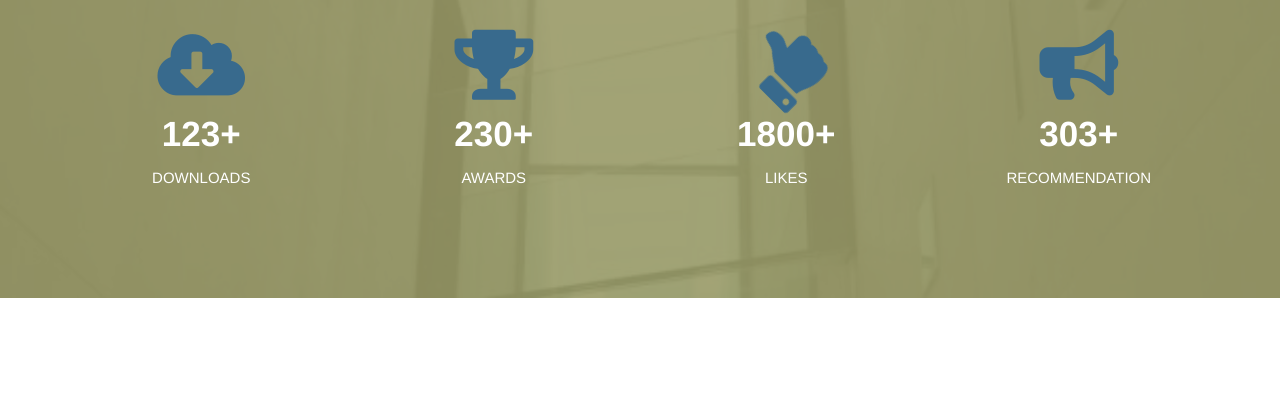
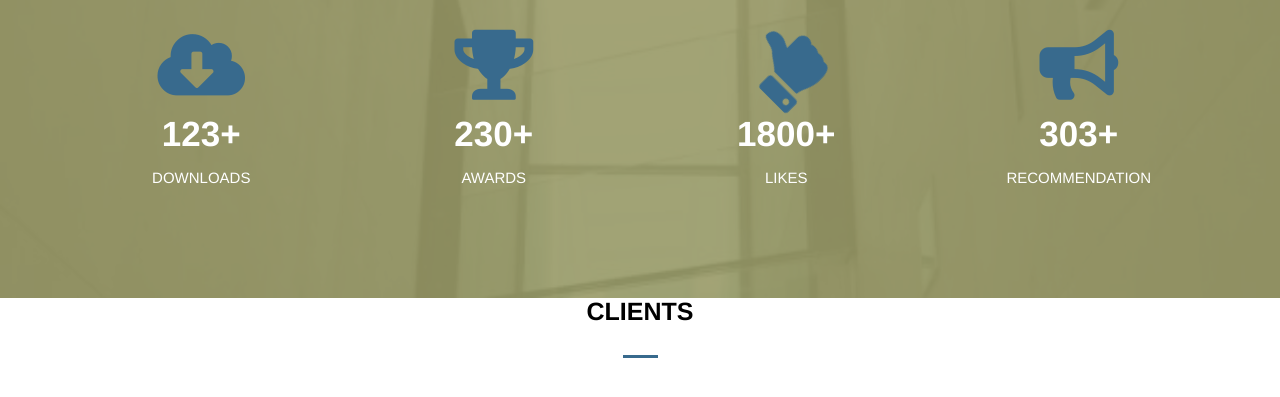
Before and after one commit to KasiaTorz/CSS-JQUERY-BOOTSTRAP-ELEMENTS, a plain HTML site: page PROJECT 3/index.html in a window 1280 px wide. Shown: the part 5138-5535 px from the top of the page. Drawn offline with nearby package versions, Linux system fonts and the light colour scheme; files whose address does not match are found by name.

Commit message:
add content-box and content title

```diff
--- a/PROJECT 3/index.html
+++ b/PROJECT 3/index.html
@@ -645,7 +645,15 @@
     </section><!--end of section-->
     <!--CLIENTS SECTION-->
     <section id="clients">
+        <div class="content-box">
+            <div id="content-title-reference" class="content-title content-title-white wow animated fadeInDown" data-wow-duration="1s" data-wow-delay=".5s">
+                    <h3 style="color:black">CLIENTS</h3>
+                <div id="content-title-underline"></div>
+            </div>
 
+            <br>
+
+</div> <!--end content-box-->
     </section><!--end of client's-->
     <br><br><br><br><br><br><br><br><br><br>
     <br><br><br><br><br><br><br><br><br><br>
```
